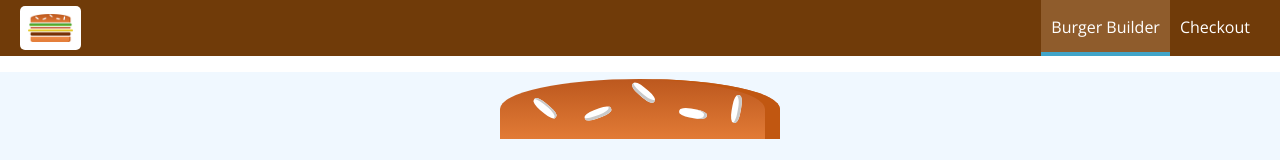
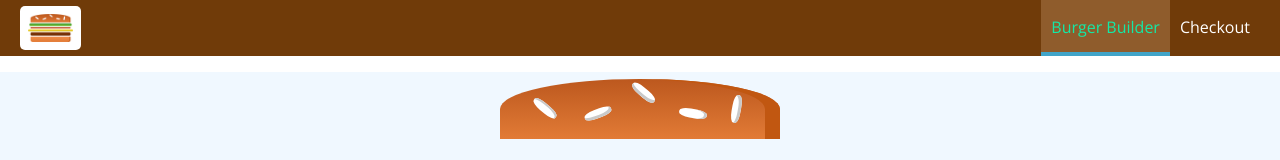
Before and after one commit to SOURAV-ROY/burger-builder, a React app: page / in a window 1280 px wide. Shown: the top 160 px of the page. Built offline with nearby package versions, Linux system fonts and the light colour scheme.

Commit message:
Axios Install

```diff
--- a/package.json
+++ b/package.json
@@ -4,6 +4,7 @@
   "private": true,
   "dependencies": {
     "autoprefixer": "7.1.6",
+    "axios": "^0.19.0",
     "babel-core": "6.26.0",
     "babel-eslint": "7.2.3",
     "babel-jest": "20.0.3",
--- a/src/components/Navigation/NavigationItems/NavigationItem/NavigationItem.css
+++ b/src/components/Navigation/NavigationItems/NavigationItem/NavigationItem.css
@@ -40,7 +40,7 @@
     .NavigationItem a.active {
         background-color: #8F5C2C;
         border-bottom: 4px solid #40A4C8;
-        color: white;
+        color: #14e8a6;
     }
 }
 
--- a/src/index.js
+++ b/src/index.js
@@ -2,10 +2,8 @@ import React from 'react';
 import ReactDOM from 'react-dom';
 import './index.css';
 import App from './App';
-// import Layout from "./components/Layout/Layout";
 import registerServiceWorker from './registerServiceWorker';
 
 ReactDOM.render(<App />, document.getElementById('root'));
-// ReactDOM.render(<Layout />, document.getElementById('layout'));
-// ReactDOM.render(<App />, document.getElementById('layout'));
+
 registerServiceWorker();
```
Also changed, not shown: src/components/Navigation/Navigation.js (deleted), 2 other files (tests, documents, lock files or other folders).
